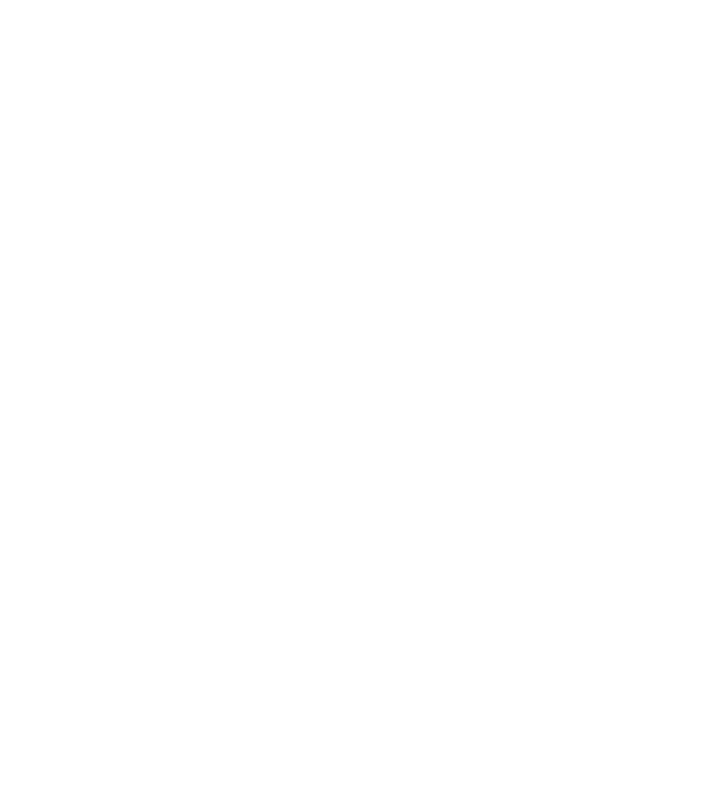
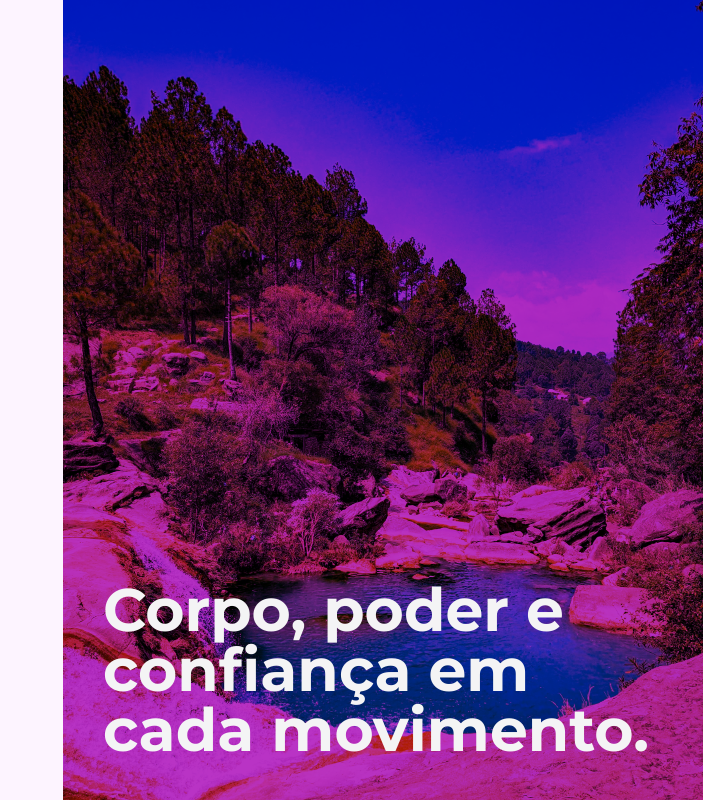
Before and after one commit to mdsreq-fga-unb/REQ-2025.2-T01-EscolaPoleDance, a React (Vite) app in the folder frontend/: page /signup in a window 1280 px wide. Shown: the whole page, without its empty margins (577-1280 px from the left). Built offline with nearby package versions, Linux system fonts and the light colour scheme.

Commit message:
#11 feat: Add layout structure for auth's page

```diff
--- a/frontend/src/pages/LoginPage.tsx
+++ b/frontend/src/pages/LoginPage.tsx
@@ -1,6 +1,16 @@
 export default function LoginPage() {
     return (
-        <>
-        </>
+        <div className="w-screen min-h-screen flex ">
+            <div className="w-1/2 min-h-screen relative">
+                <img src="/example-image.jpg" alt="Imagem" className="absolute w-full h-full object-cover" />
+                <div className="absolute inset-0 bg-fuchsia-700 opacity-80 mix-blend-darken pointer-events-none" />
+                <div className="absolute bottom-0 w-full flex">
+                    <p className="text-6xl font-bold text-zinc-100 p-10">
+                        Entre e descubra a força e a confiança que só o pole dance pode te trazer.
+                    </p>
+            </div>
+            </div>
+            <div className="w-1/2 min-h-screen bg-fuchsia-50 flex items-center justify-center"></div>
+        </div>
     )
 }
--- a/frontend/src/pages/SignupPage.tsx
+++ b/frontend/src/pages/SignupPage.tsx
@@ -1,6 +1,18 @@
 export default function SignupPage() {
     return (
-        <>
-        </>
+        <div className="w-screen min-h-screen flex ">
+            <div className="w-1/2 min-h-screen bg-fuchsia-50 flex items-center justify-center">
+
+            </div>
+            <div className="w-1/2 min-h-screen relative">
+                <img src="/example-image.jpg" alt="Imagem" className="absolute w-full h-full object-cover" />
+                <div className="absolute inset-0 bg-fuchsia-700 opacity-80 mix-blend-darken pointer-events-none" />
+                <div className="absolute bottom-0 w-full flex">
+                    <p className="text-6xl font-bold text-zinc-100 p-10">
+                        Corpo, poder e confiança em cada movimento.
+                    </p>
+                </div>
+            </div>
+        </div>
     )
 }
```
Also changed, not shown: frontend/public/example-image.jpg (added).
